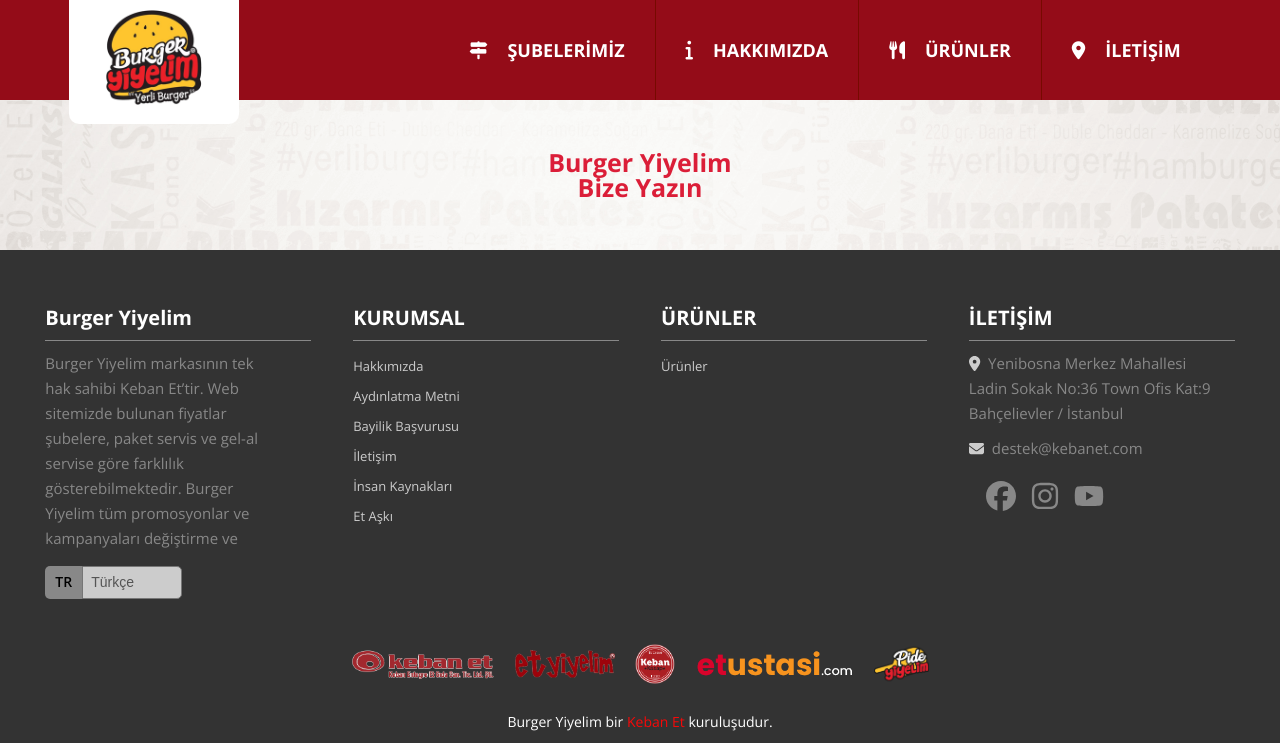
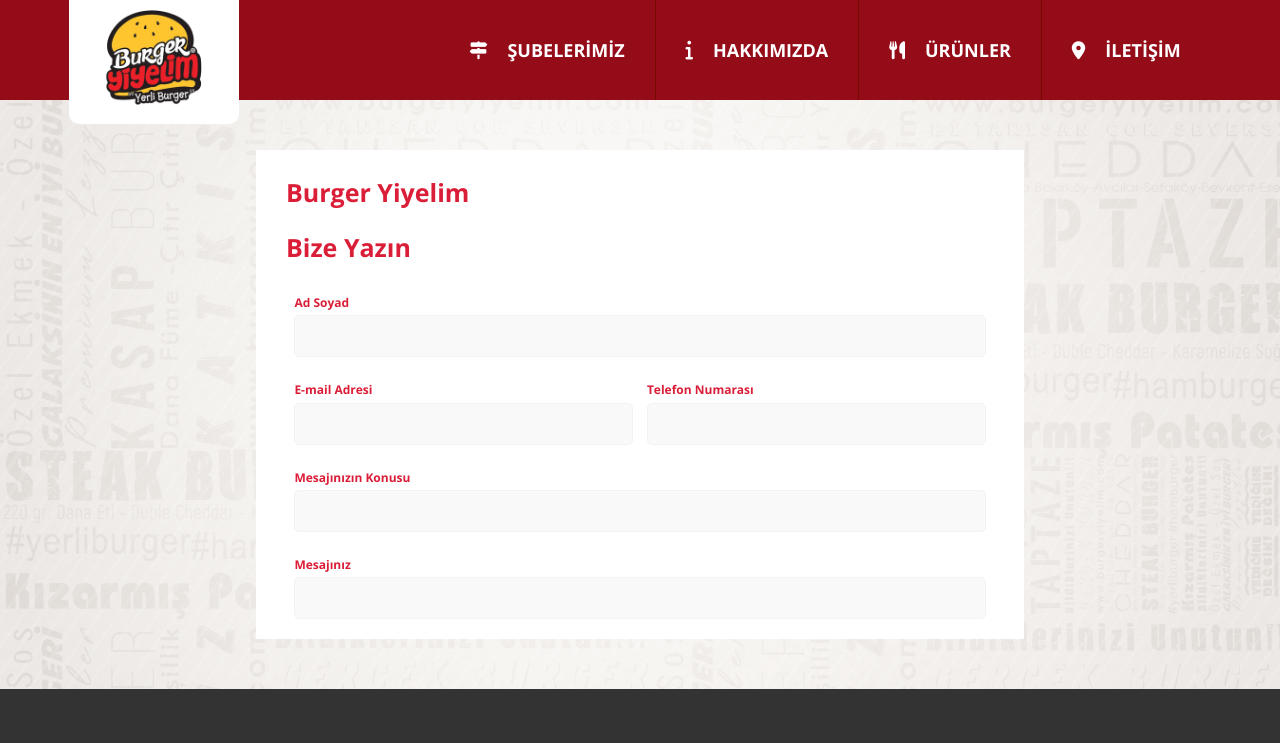
Before and after one commit to UmutSogukpinar/my_burgeryiyelim, a React (Vite) app in the folder my_burgeryiyelim/: page /contact in a window 1280 px wide. Shown: the top 743 px of the page. Built offline with nearby package versions, Linux system fonts and the light colour scheme.

Commit message:
contaxt css started

```diff
--- a/my_burgeryiyelim/src/Components/contact/Contact.jsx
+++ b/my_burgeryiyelim/src/Components/contact/Contact.jsx
@@ -6,20 +6,46 @@
 
 const Contact = () => {
 
-    const {brandName, currentLang, dialogues} = useContext(LanguageContext);
+    const { brandName, currentLang, dialogues } = useContext(LanguageContext);
 
     return (
         <>
-            <Navbar/>
+            <Navbar />
             <div id='contact'>
-                <div id="form-box">
+                <div id="contact-form-box">
                     <h2>{brandName}</h2>
                     <div id="contact-form">
                         <h2>{dialogues[currentLang].contact.writeUs}</h2>
+                        <div className="forms">
+                            <form action="" id='forms-label'>
+                                <div className="each_input">
+                                    <label htmlFor="name">{dialogues[currentLang].contact.name_surname_header}</label>
+                                    <input type="text" name='name' />
+                                </div>
+                                <div className="each_input">
+                                    <div className="each_input_child">
+                                        <label htmlFor="name">{dialogues[currentLang].contact.email_header}</label>
+                                        <input type="text" name='name' />
+                                    </div>
+                                    <div className="each_input_child each_input_child_phone">
+                                        <label htmlFor="name">{dialogues[currentLang].contact.phone_header}</label>
+                                        <input type="text" name='name' />
+                                    </div>
+                                </div>
+                                <div className="each_input">
+                                    <label htmlFor="name">{dialogues[currentLang].contact.subject_header}</label>
+                                    <input type="text" name='name' />
+                                </div>
+                                <div className="each_input">
+                                    <label htmlFor="name">{dialogues[currentLang].contact.message_header}</label>
+                                    <input type="text" name='name' />
+                                </div>
+                            </form>
+                        </div>
                     </div>
                 </div>
             </div>
-            <Footer/>
+            <Footer />
         </>
 
     )
--- a/my_burgeryiyelim/src/Components/contact/contact.css
+++ b/my_burgeryiyelim/src/Components/contact/contact.css
@@ -1,22 +1,81 @@
+.forms
+{
+    display: flex;
+    flex-direction: column;
+    align-items: center;
+    margin: 0 5%;
+    width: 90%;
+}
+
 #contact
 {
     background-image: url("/images/by_bg01.png");
     background-size: cover;
     background-position: center;
     background-repeat: no-repeat;
+
+    display: flex;
+    justify-content: center;
+
 }
 
-#form-box
+#contact-form-box
+{
+    background-color: var(--white);
+    margin: 5rem;
+    width: 60%;
+}
+
+#contact-form-box h2
+{
+    color: #db1e38;
+    font-size: 2.5rem;
+    margin: 3rem;
+}
+
+#forms-label
+{
+    width: 100%;
+}
+
+#forms-label > :nth-child(2)
+{
+    display: flex;
+    flex-direction: row;
+}
+
+.each_input_child
+{
+    width: 49%;
+    margin-right: 2%;
+}
+
+.each_input_child_phone
+{
+    margin-right: 0;
+}
+
+.each_input
 {
     display: flex;
     flex-direction: column;
-    align-items: center;
-    margin: 0 10rem;
-    padding: 5rem 0;
+    margin-bottom: 2rem;
 }
 
-#form-box h2
+.each_input label
 {
     color: #db1e38;
-    font-size: 2.5rem;
+    font-weight: bold;
+    font-size: 1.2rem;
 }
+
+.each_input input
+{
+    background-color: #f9f9f9;
+    width: 100%;
+    border-color: #f9f9f9;
+    border-radius: .5rem;
+    border: .1rem solid #f2f2f2;
+    height: 2.5rem;
+    padding: 2rem;
+}
```
